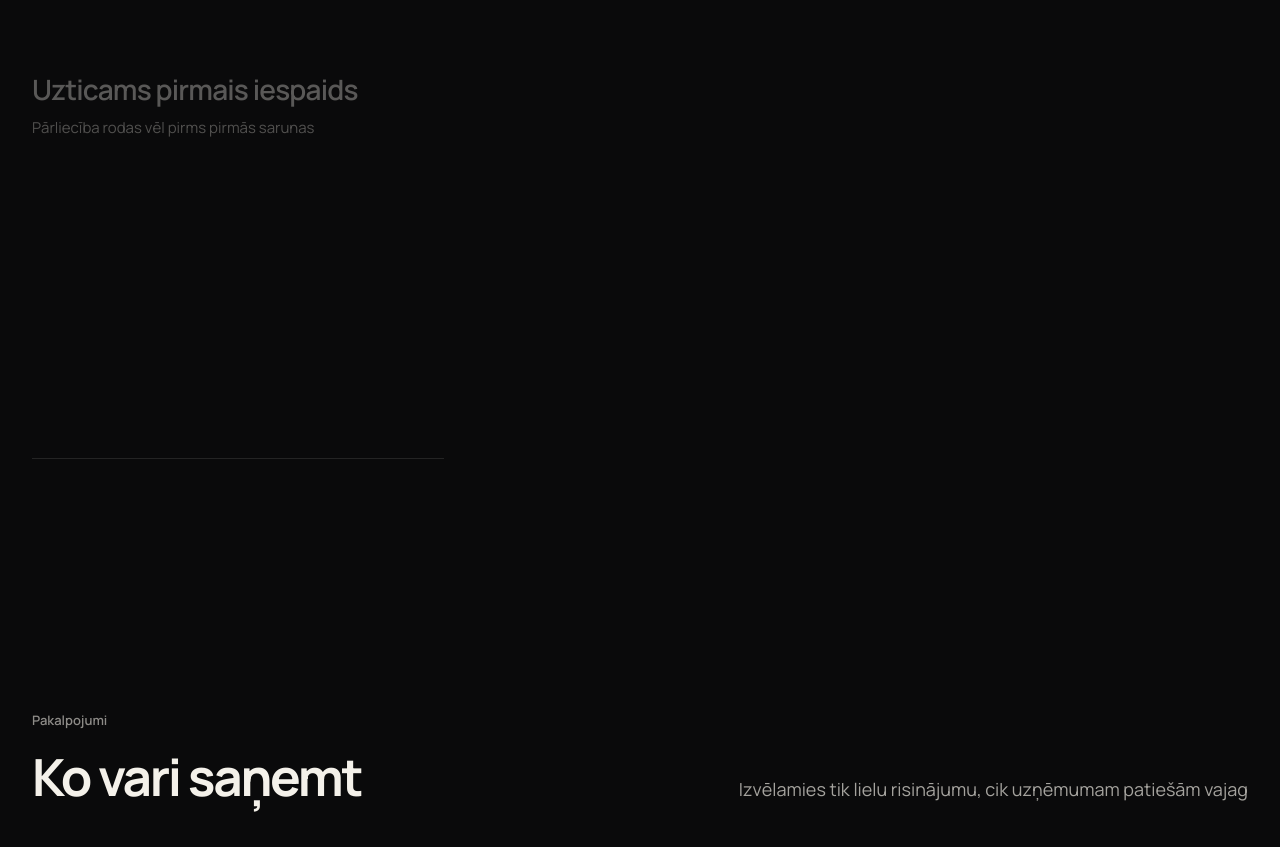
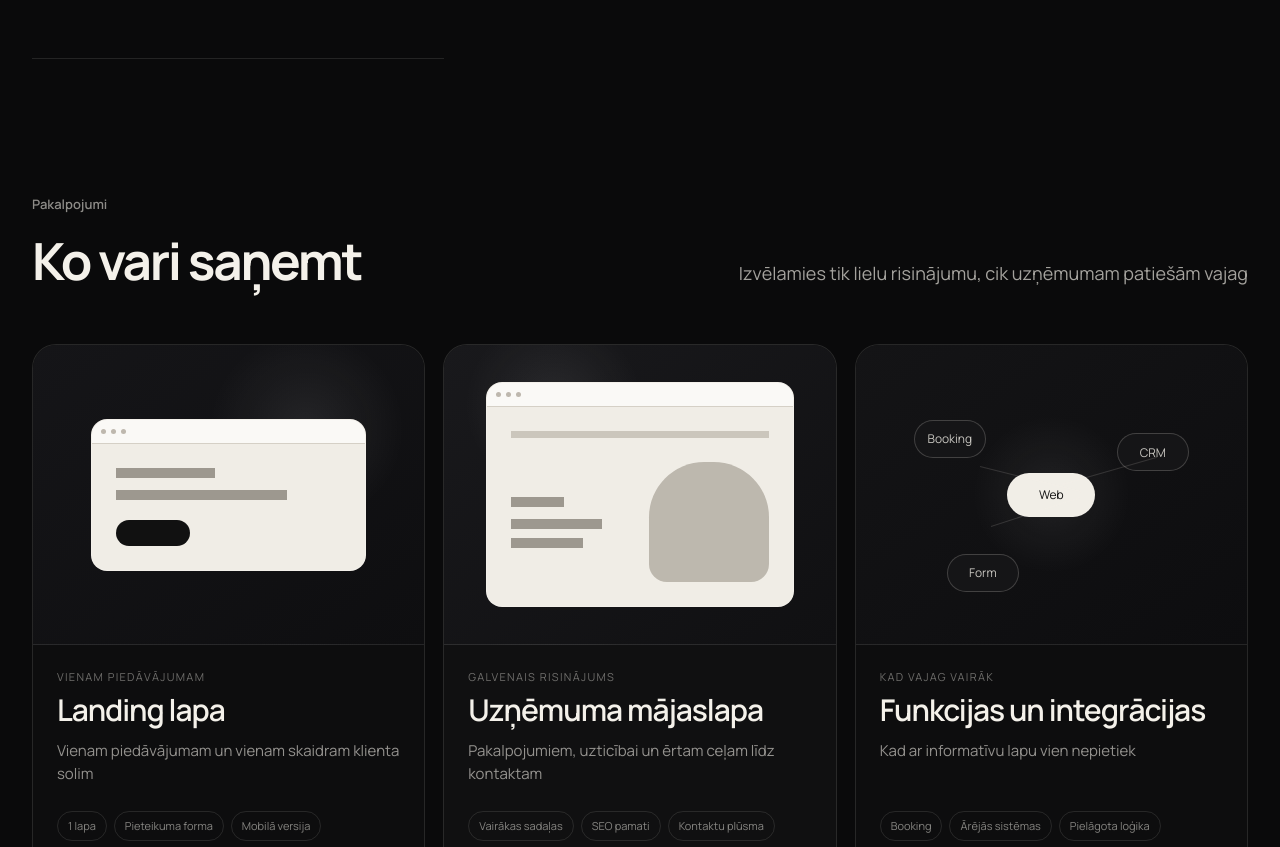
Before and after one commit to davisl24/WEBSITEAGENCY, a Next.js app: page / in a window 1280 px wide. Shown: the part 4100-4947 px from the top of the page. Built offline with nearby package versions, Linux system fonts and the light colour scheme.

Commit message:
fix: tighten transition from value showcase to services

```diff
--- a/app/globals.css
+++ b/app/globals.css
@@ -201,7 +201,7 @@
   display:grid;
 }
 .value-step{
-  min-height:88vh;
+  min-height:78vh;
   display:flex;
   flex-direction:column;
   justify-content:center;
@@ -795,3 +795,21 @@
 .integration-node{
   border-radius:999px;
 }
+
+@media (min-width:901px){
+  .value-step:last-child{
+    min-height:58vh;
+  }
+
+  .value-sticky{
+    min-height:calc(100vh - 84px);
+  }
+
+  .value-section{
+    padding-bottom:64px;
+  }
+
+  .services-section{
+    padding-top:72px;
+  }
+}
```
